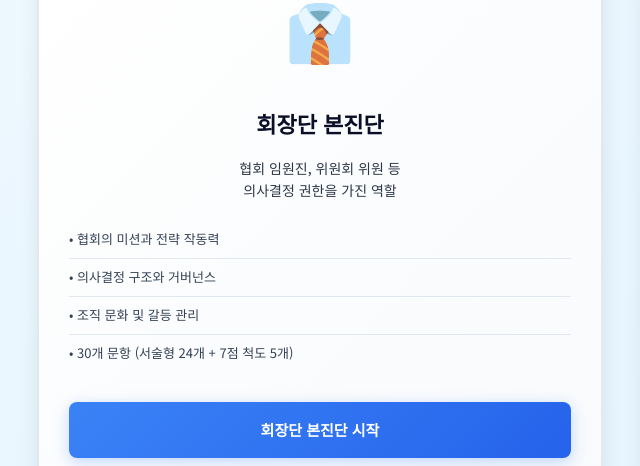
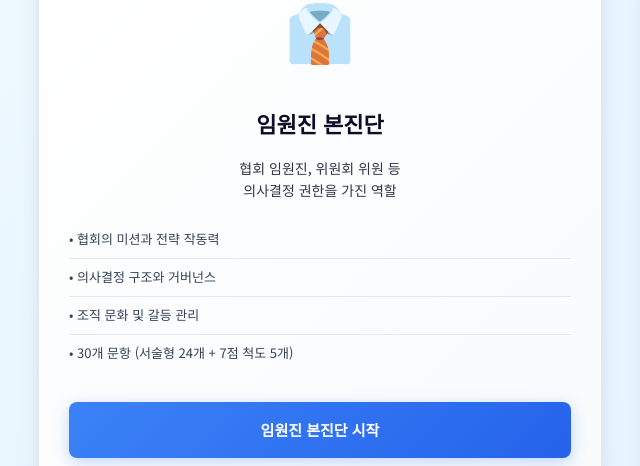
Before and after one commit to jaiwshim-project/20-13-survey_diagnosis, a website: page pages/main-survey.html in a window 1280 px wide. Shown: the part 486-952 px from the top of the page, 17-657 px from the left. Drawn offline with nearby package versions, Linux system fonts and the light colour scheme; no server answers.

Commit message:
Rename 회장단 본진단 to 임원진 본진단

```diff
--- a/pages/main-survey.html
+++ b/pages/main-survey.html
@@ -70,7 +70,7 @@
                 <div class="survey-card" id="executive-card">
                     <div class="completion-badge" id="executive-completion">진단 완료: 로드중...</div>
                     <div class="card-icon">👔</div>
-                    <h3>회장단 본진단</h3>
+                    <h3>임원진 본진단</h3>
                     <p>협회 임원진, 위원회 위원 등<br>의사결정 권한을 가진 역할</p>
                     <ul class="card-details">
                         <li>• 협회의 미션과 전략 작동력</li>
@@ -78,7 +78,7 @@
                         <li>• 조직 문화 및 갈등 관리</li>
                         <li>• 30개 문항 (서술형 24개 + 7점 척도 5개)</li>
                     </ul>
-                    <a href="javascript:void(0);" class="survey-link-btn executive-btn" onclick="handleSurvey('executive')">회장단 본진단 시작</a>
+                    <a href="javascript:void(0);" class="survey-link-btn executive-btn" onclick="handleSurvey('executive')">임원진 본진단 시작</a>
                 </div>
 
                 <!-- Staff Survey -->
@@ -430,7 +430,7 @@
 
         function handleSurvey(type) {
             if (type === 'executive') {
-                // 회장단 본진단으로 이동
+                // 임원진 본진단으로 이동
                 window.location.href = 'executive-survey.html';
             } else if (type === 'staff') {
                 // 직원 본진단으로 이동
```
